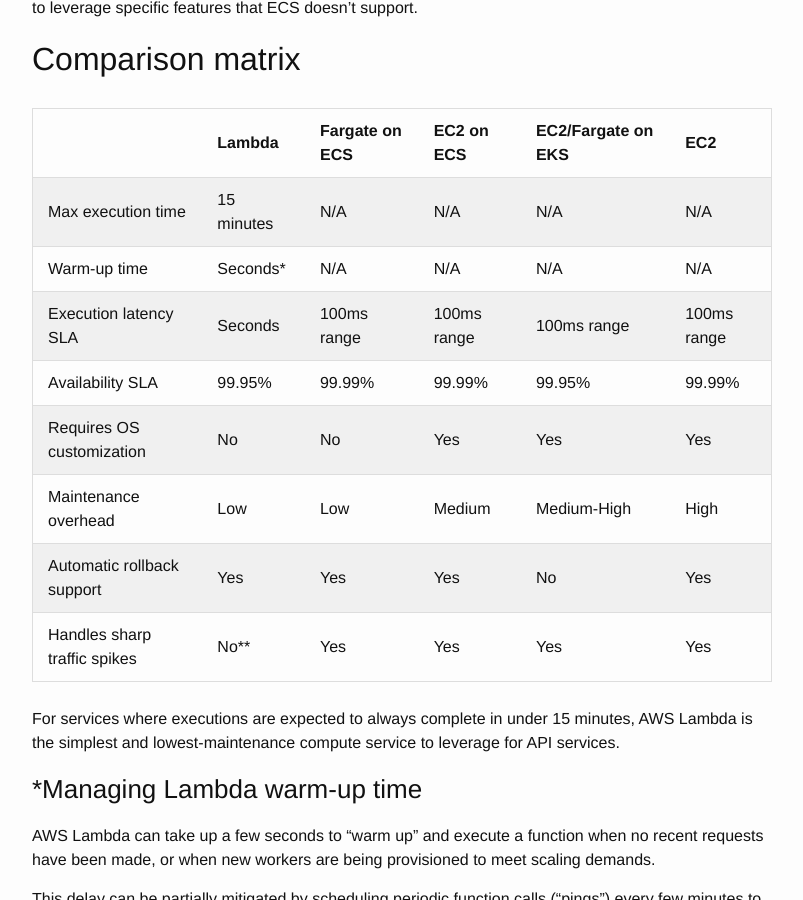
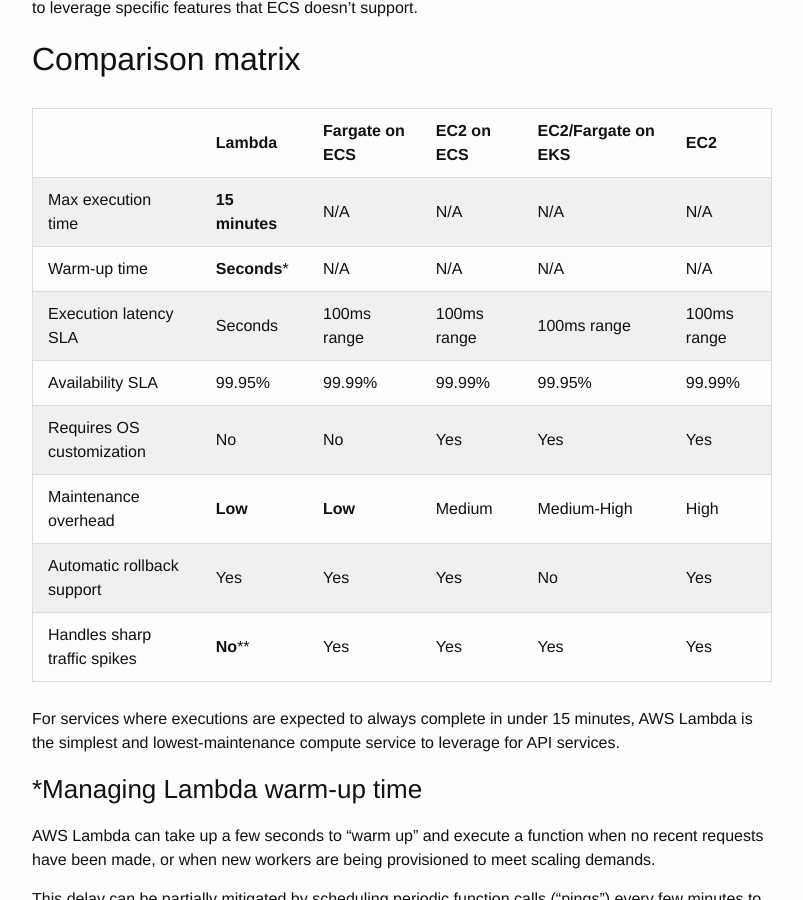
Before and after one commit to msayson/msayson.github.io, a Jekyll site: the page built from _posts/2023-04-27-aws-compute-options.markdown, in a window 1280 px wide and 900 px high, scrolled down 1947 px. Shown: the whole window, without its empty margins (238-1041 px from the left). Built offline with Jekyll 4.4.1, drawn with Linux system fonts in a browser that asks for light colours.

Commit message:
Update table formatting in posts
Using html tables with new sass styles worked
in a local server but failed to render the
expected styles on the deployed GitHub Pages
website.

Updating to use the markdown sass styling
syntax that has been used for other posts.

```diff
--- a/_posts/2023-04-27-aws-compute-options.markdown
+++ b/_posts/2023-04-27-aws-compute-options.markdown
@@ -26,42 +26,13 @@
 
 ### Brief comparison of compute services
 
-<table class="table-styled">
-    <thead>
-        <tr>
-            <th></th>
-            <th>Lambda</th>
-            <th>EC2</th>
-            <th>Fargate</th>
-        </tr>
-    </thead>
-    <tbody>
-        <tr>
-            <td>Who manages infrastructure</td>
-            <td>AWS</td>
-            <td>You</td>
-            <td>AWS</td>
-        </tr>
-        <tr>
-            <td>Tenancy options</td>
-            <td>Shared</td>
-            <td>Shared/Dedicated</td>
-            <td>Shared</td>
-        </tr>
-        <tr>
-            <td>Maintenance overhead</td>
-            <td>Lowest</td>
-            <td>Highest</td>
-            <td>Low</td>
-        </tr>
-        <tr>
-            <td>Max execution time</td>
-            <td><b>15 minutes</b></td>
-            <td>N/A</td>
-            <td>N/A</td>
-        </tr>
-    </tbody>
-</table>
+| |Lambda|EC2|Fargate|
+|-|------|---|-------|
+|Who manages infrastructure|AWS   |You             |AWS    |
+|Tenancy options           |Shared|Shared/Dedicated|Shared |
+|Maintenance overhead      |Lowest|Highest         |Low    |
+|Max execution time        |15 minutes|N/A     |N/A    |
+{:.table-styled}
 
 Lambda instances are simplest to use for workflows that take under 15 minutes, and both Lambda and Fargate instances are managed by AWS to provide low-maintenance options for customers.
 
@@ -81,84 +52,17 @@
 
 ## Comparison matrix
 
-<table class="table-styled">
-    <thead>
-        <tr>
-            <th></th>
-            <th>Lambda</th>
-            <th>Fargate on ECS</th>
-            <th>EC2 on ECS</th>
-            <th>EC2/Fargate on EKS</th>
-            <th>EC2</th>
-        </tr>
-    </thead>
-    <tbody>
-        <tr>
-            <td>Max execution time</td>
-            <td>15 minutes</td>
-            <td>N/A</td>
-            <td>N/A</td>
-            <td>N/A</td>
-            <td>N/A</td>
-        </tr>
-        <tr>
-            <td>Warm-up time</td>
-            <td>Seconds*</td>
-            <td>N/A</td>
-            <td>N/A</td>
-            <td>N/A</td>
-            <td>N/A</td>
-        </tr>
-        <tr>
-            <td>Execution latency SLA</td>
-            <td>Seconds</td>
-            <td>100ms range</td>
-            <td>100ms range</td>
-            <td>100ms range</td>
-            <td>100ms range</td>
-        </tr>
-        <tr>
-            <td>Availability SLA</td>
-            <td>99.95%</td>
-            <td>99.99%</td>
-            <td>99.99%</td>
-            <td>99.95%</td>
-            <td>99.99%</td>
-        </tr>
-        <tr>
-            <td>Requires OS customization</td>
-            <td>No</td>
-            <td>No</td>
-            <td>Yes</td>
-            <td>Yes</td>
-            <td>Yes</td>
-        </tr>
-        <tr>
-            <td>Maintenance overhead</td>
-            <td>Low</td>
-            <td>Low</td>
-            <td>Medium</td>
-            <td>Medium-High</td>
-            <td>High</td>
-        </tr>
-        <tr>
-            <td>Automatic rollback support</td>
-            <td>Yes</td>
-            <td>Yes</td>
-            <td>Yes</td>
-            <td>No</td>
-            <td>Yes</td>
-        </tr>
-        <tr>
-            <td>Handles sharp traffic spikes</td>
-            <td>No**</td>
-            <td>Yes</td>
-            <td>Yes</td>
-            <td>Yes</td>
-            <td>Yes</td>
-        </tr>
-    </tbody>
-</table>
+|                          | Lambda          | Fargate on ECS | EC2 on ECS  | EC2/Fargate on EKS  | EC2          |
+|--------------------------|-----------------|----------------|-------------|----------------|-------------|
+| Max execution time       | **15 minutes**  | N/A            | N/A         | N/A            | N/A          |
+| Warm-up time             | **Seconds**\*   | N/A            | N/A         | N/A            | N/A          |
+| Execution latency SLA    | Seconds         | 100ms range    | 100ms range | 100ms range        | 100ms range |
+| Availability SLA         | 99.95%          | 99.99%         | 99.99%      | 99.95%          | 99.99%      |
+| Requires OS customization | No             | No             | Yes         | Yes          | Yes            |
+| Maintenance overhead     | **Low**         | **Low**        | Medium      | Medium-High  | High           |
+| Automatic rollback support | Yes           | Yes            | Yes         | No           | Yes            |
+| Handles sharp traffic spikes | **No****    | Yes            | Yes         | Yes          | Yes            |
+{:.table-styled}
 
 For services where executions are expected to always complete in under 15 minutes, AWS Lambda is the simplest and lowest-maintenance compute service to leverage for API services.
 
```
Also changed, not shown: _posts/2023-04-25-aws-caching-options.markdown (+8 -48 lines).
